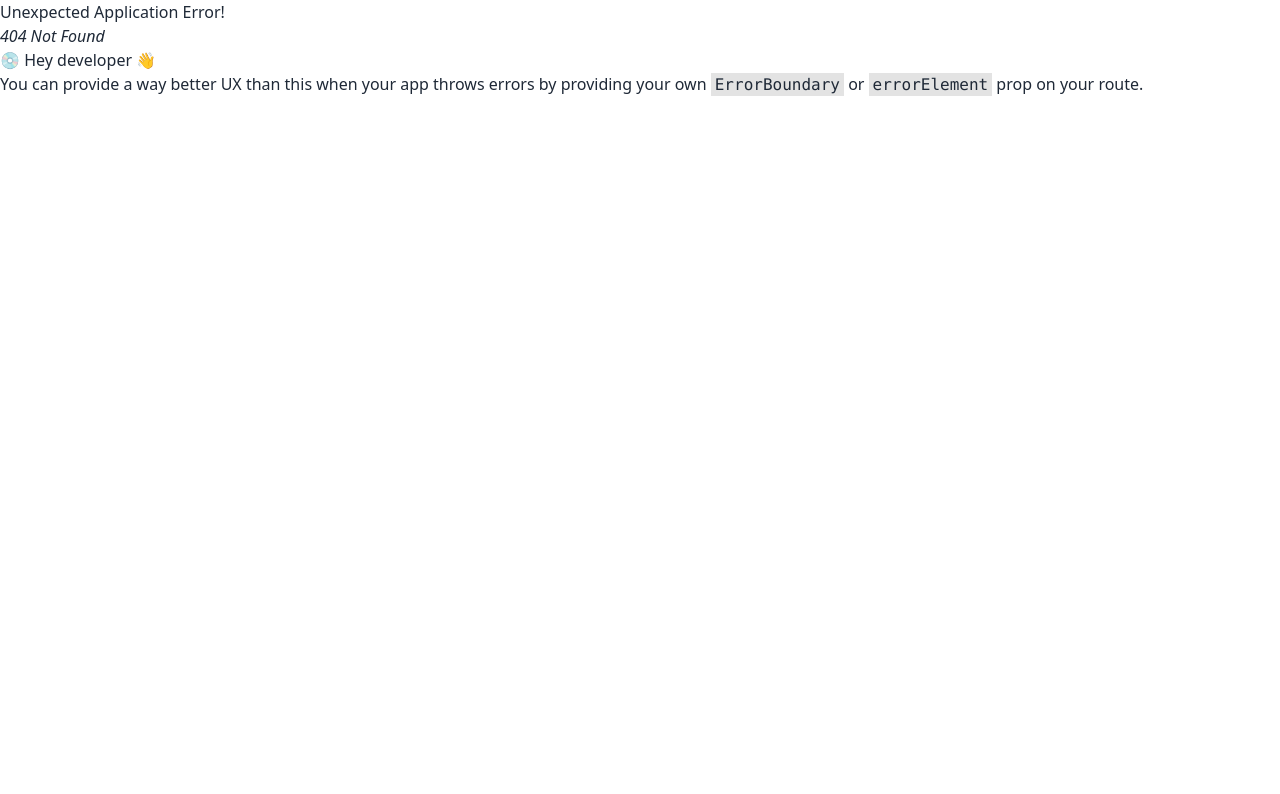
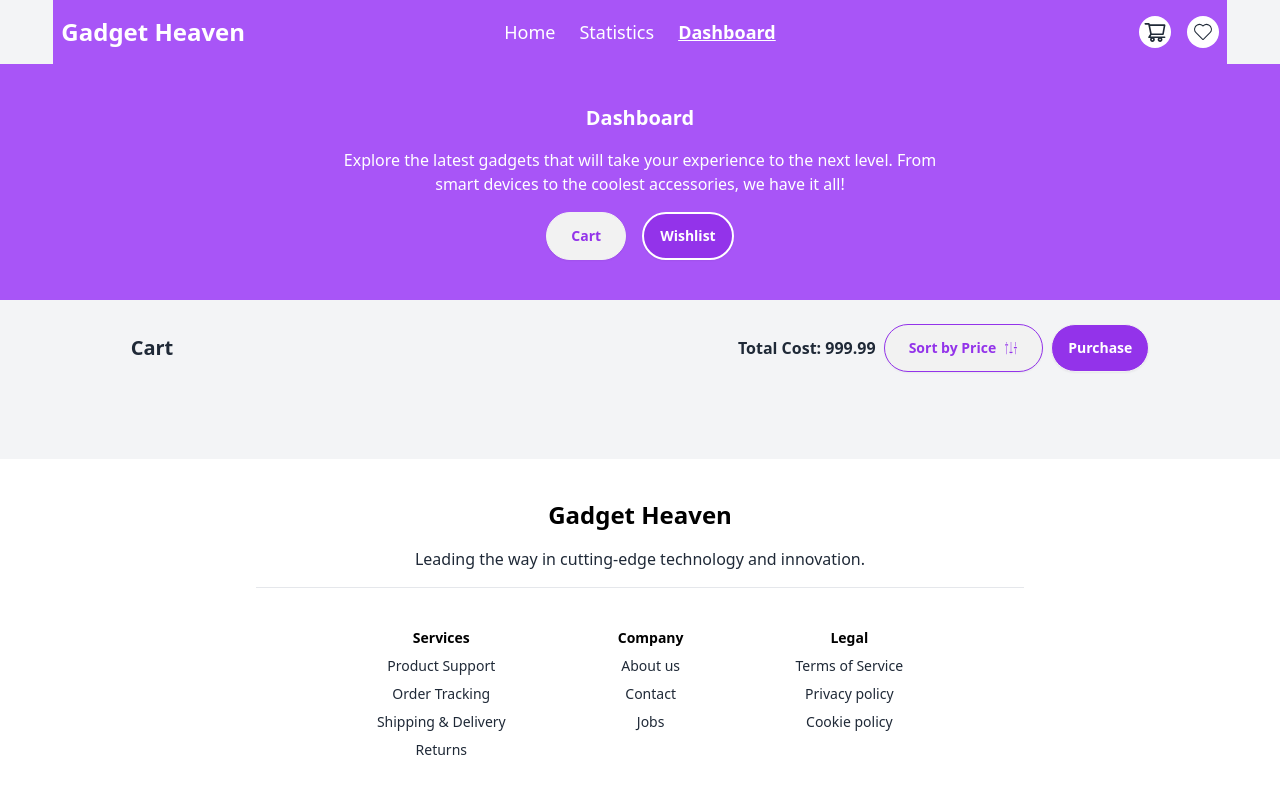
Before and after one commit to Mahajabin-Tokon/PHA8-Gadgets-Ecommerce, a React (Vite) app: page /dashboard/cart in a window 1280 px wide. Before the commit this address had no page. Shown: the top 794 px of the page. Built offline with nearby package versions, Linux system fonts and the light colour scheme.

Commit message:
Cart complete

```diff
--- /dev/null
+++ b/src/components/Cart.jsx
@@ -0,0 +1,74 @@
+import { useEffect, useState } from "react";
+import { GiCancel, GiSettingsKnobs } from "react-icons/gi";
+import { getCartItems } from "../utils";
+
+const Cart = () => {
+  const [cart, setCart] = useState([]);
+  useEffect(() => {
+    const storedCart = getCartItems();
+    setCart(storedCart);
+  }, []);
+  return (
+    <div>
+      <div className="">
+        <div className="w-10/12 mx-auto md:flex justify-between items-center p-6">
+          <div>
+            <h2 className="font-bold text-xl">Cart</h2>
+          </div>
+          <div className="md:flex justify-center items-center gap-2">
+            <h2 className="font-bold">Total Cost: 999.99</h2>
+            <button className="btn border-purple-600 text-purple-600 rounded-3xl px-6">
+              Sort by Price <GiSettingsKnobs />
+            </button>
+            <button className="btn text-white bg-purple-600 rounded-3xl ">
+              Purchase
+            </button>
+          </div>
+        </div>
+        <div className="">
+          {cart.map((item) => (
+            <div className="w-10/12 mx-auto px-6 py-10">
+              <div className="card lg:card-side bg-base-100 shadow-xl">
+                <figure className="py-2 px-6">
+                  <img
+                    className="rounded-xl w-48"
+                    src={item.product_image}
+                    alt="Album"
+                  />
+                </figure>
+                <div className="card-body">
+                  <h2 className="card-title">{item.product_title}</h2>
+                  <p>{item.description}</p>
+                  <p>{item.price}</p>
+                </div>
+                <div className="">
+                  <GiCancel className="text-2xl text-red-500" />
+                </div>
+              </div>
+            </div>
+          ))}
+        </div>
+      </div>
+    </div>
+  );
+};
+
+export default Cart;
+
+{
+  /* <div className="w-10/12 mx-auto px-6 py-10">
+  <div className="card lg:card-side bg-base-100 shadow-xl">
+    <figure className="p-2 ">
+      <img className="rounded-xl" src="" alt="Album" />
+    </figure>
+    <div className="card-body">
+      <h2 className="card-title">Title</h2>
+      <p>Description</p>
+      <p>Price</p>
+    </div>
+    <div className="">
+      <GiCancel className="text-2xl text-red-500" />
+    </div>
+  </div>
+</div>; */
+}
--- a/src/pages/Dashboard.jsx
+++ b/src/pages/Dashboard.jsx
@@ -1,4 +1,5 @@
-import { GiCancel, GiSettingsKnobs } from "react-icons/gi";
+
+import { Link, Outlet } from "react-router-dom";
 
 const Dashboard = () => {
   return (
@@ -10,45 +11,19 @@ const Dashboard = () => {
           level. From smart devices to the coolest accessories, we have it all!
         </p>
         <div className="space-x-4">
-          <button className="btn text-purple-600 rounded-3xl px-6">Cart</button>
-          <button className="btn text-white border-2 border-white bg-purple-600 rounded-3xl ">
-            Wishlist
-          </button>
+          <Link to="/dashboard/cart">
+            <button className="btn text-purple-600 rounded-3xl px-6">
+              Cart
+            </button>
+          </Link>
+          <Link to="/dashboard/wishlist">
+            <button className="btn text-white border-2 border-white bg-purple-600 rounded-3xl ">
+              Wishlist
+            </button>
+          </Link>
         </div>
       </div>
-      <div className="">
-        <div className="w-10/12 mx-auto md:flex justify-between items-center p-6">
-          <div>
-            <h2 className="font-bold text-xl">Cart</h2>
-          </div>
-          <div className="md:flex justify-center items-center gap-2">
-            <h2 className="font-bold">Total Cost: 999.99</h2>
-            <button className="btn border-purple-600 text-purple-600 rounded-3xl px-6">
-              Sort by Price <GiSettingsKnobs />
-            </button>
-            <button className="btn text-white bg-purple-600 rounded-3xl ">
-              Purchase
-            </button>
-          </div>
-        </div>
-        <div className="">
-          <div className="w-10/12 mx-auto px-6 py-10">
-            <div className="card lg:card-side bg-base-100 shadow-xl">
-              <figure className="p-2 ">
-                <img className="rounded-xl" src="" alt="Album" />
-              </figure>
-              <div className="card-body">
-                <h2 className="card-title">Title</h2>
-                <p>Description</p>
-                <p>Price</p>
-              </div>
-              <div className="">
-                <GiCancel className="text-2xl text-red-500" />
-              </div>
-            </div>
-          </div>
-        </div>
-      </div>
+      <Outlet></Outlet>
     </div>
   );
 };
--- a/src/utils/index.js
+++ b/src/utils/index.js
@@ -15,4 +15,4 @@ const addToCart = (product) => {
   cart.push(product);
   localStorage.setItem("cart", JSON.stringify(cart));
 };
-export { addToCart };
+export { addToCart, getCartItems };
```
Also changed, not shown: src/main.jsx (+11 -0 lines).
